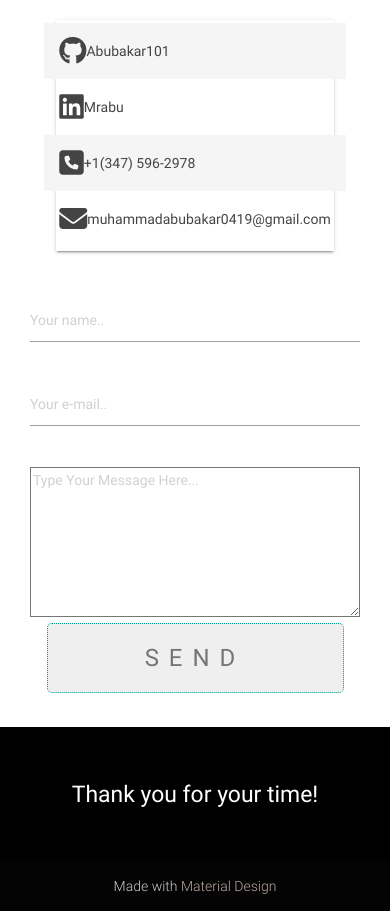
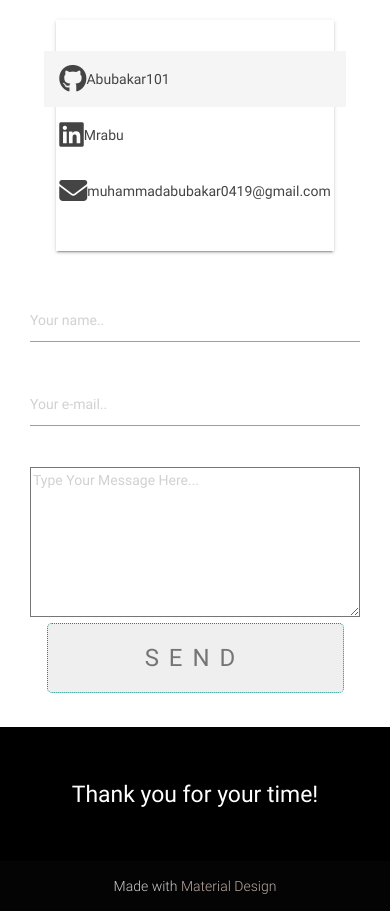
Before and after one commit to Abubakar101/Portfolio, a plain HTML site: page index.html in a window 390 px wide. Shown: the part 8160-9071 px from the top of the page. Drawn offline with nearby package versions, Linux system fonts and the light colour scheme.

Commit message:
Update index.html
Remove Phone number

```diff
--- a/index.html
+++ b/index.html
@@ -501,10 +501,6 @@
                     <i class="fa fa-linkedin-square fa-2x" aria-hidden="true"></i> Mrabu</a>
                 </li>
                 <li>
-                  <a id="phone" class="shade">
-                    <i class="fa fa-phone-square fa-2x" aria-hidden="true"></i> +1(347) 596-2978</a>
-                </li>
-                <li>
                   <a id="email" class="left">
                     <i class="fa fa-envelope fa-2x" aria-hidden="true"></i> muhammadabubakar0419@gmail.com</a>
                 </li>
```
